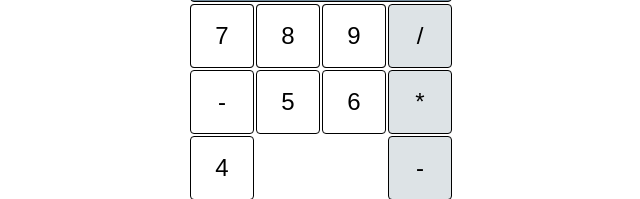
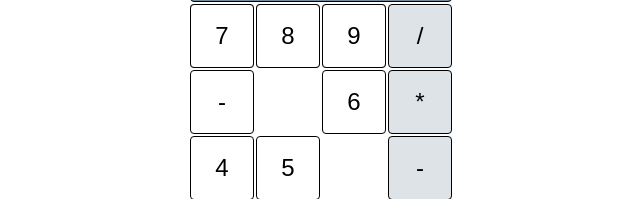
Before and after one commit to Matthew-Bowman/Calculator, a plain HTML site: page index.html in a window 1280 px wide. Shown: the part 298-497 px from the top of the page, 319-959 px from the left. Drawn offline with Linux system fonts and the light colour scheme.

Commit message:
Changed grid positioning of five

```diff
--- a/styles.css
+++ b/styles.css
@@ -116,7 +116,7 @@ body {
 
 .number-five {
     grid-column: 2 / 3;
-    grid-row: 4 / 5;
+    grid-row: 5 / 6;
 }
 
 .number-six {
```
